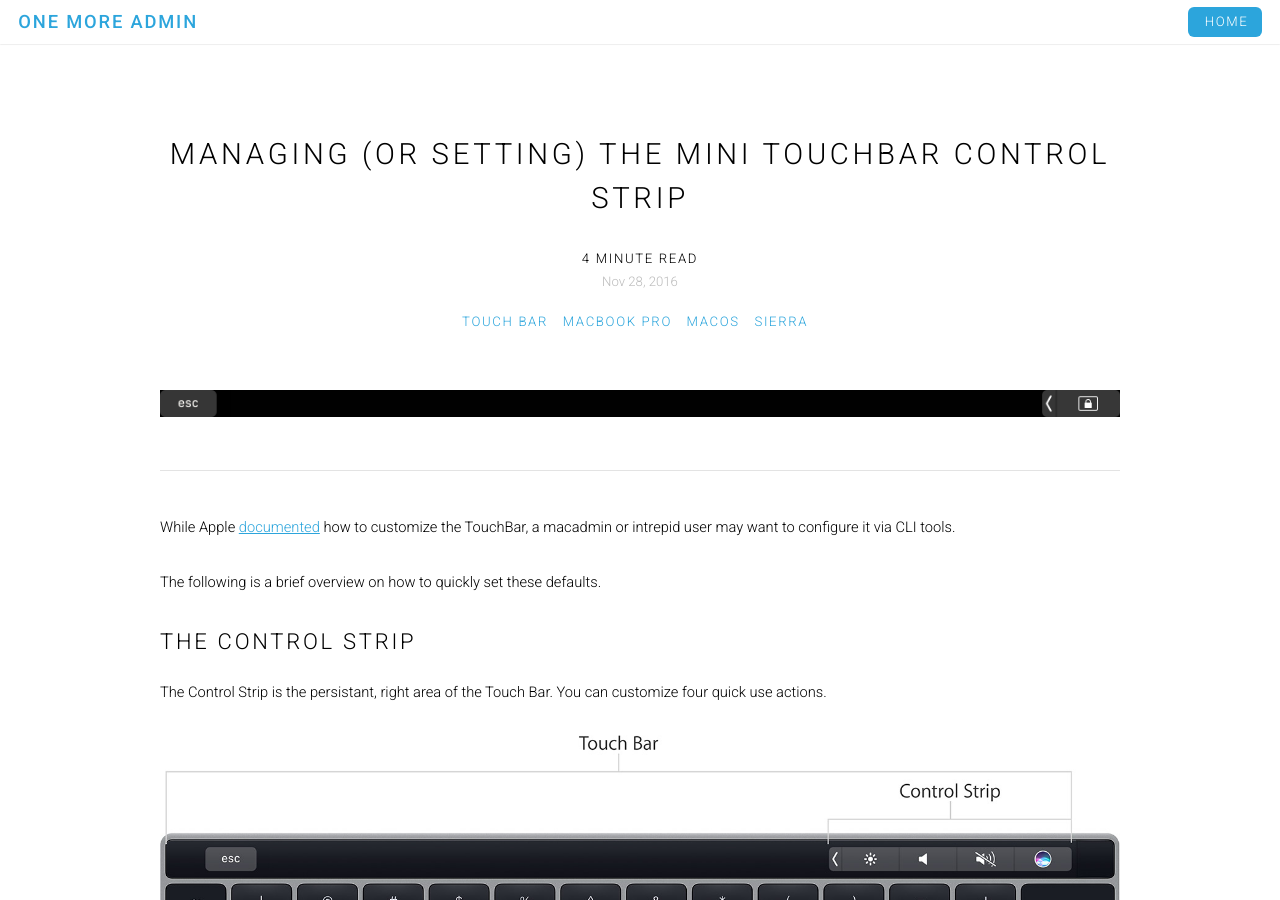
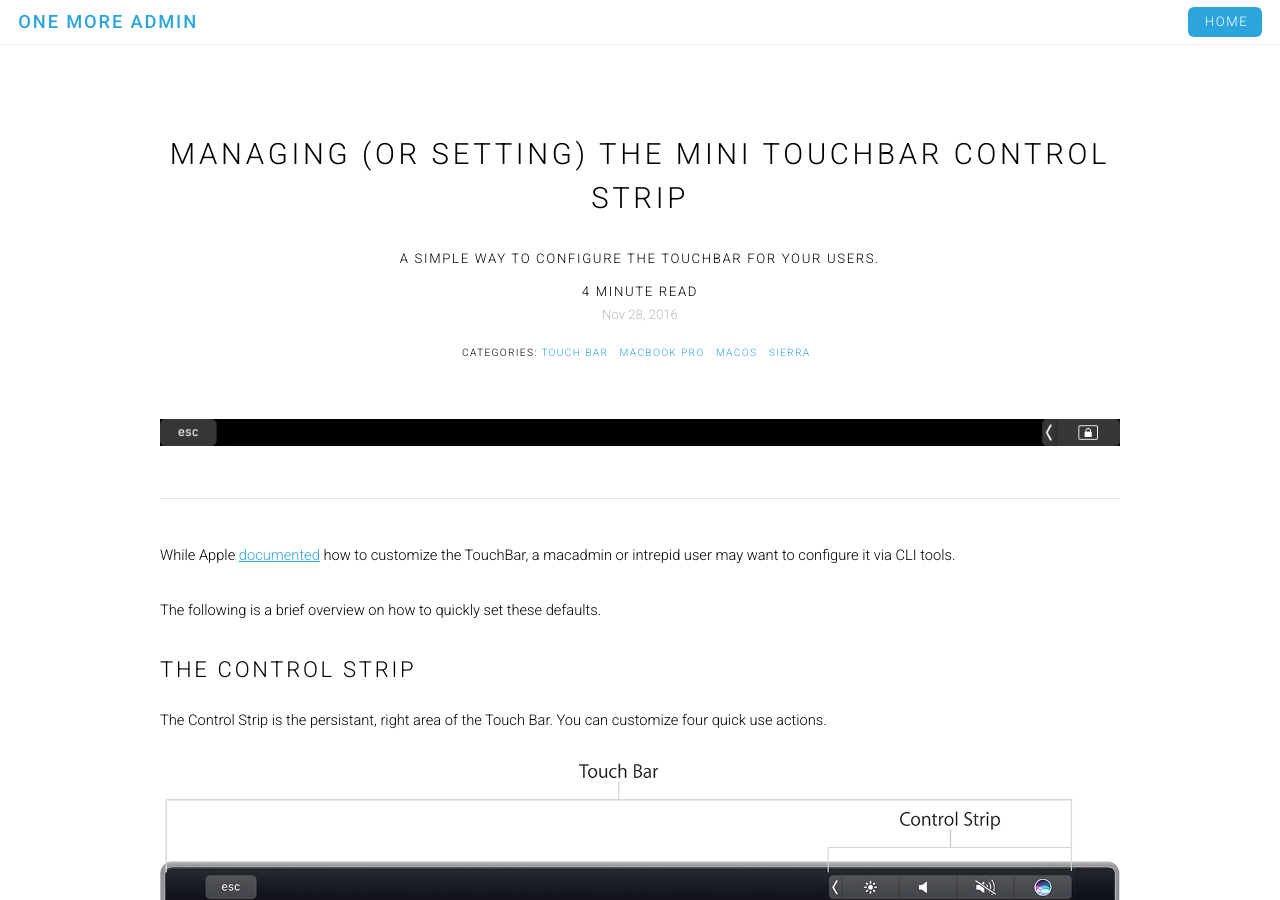
Before and after one commit to erikng/blog.eriknicolasgomez.com, a Jekyll site: the page built from _posts/2016-11-28-managing_mini_bar.md, in a window 1280 px wide and 900 px high. Built offline with Jekyll 4.4.1, drawn with Linux system fonts in a browser that asks for light colours; comment, search, counter and statistics services are not loaded.

Commit message:
add description to post

```diff
--- a/_layouts/post.html
+++ b/_layouts/post.html
@@ -5,6 +5,7 @@
     <article class="container">
         <header class="major">
             <h2 class="post-title">{{ page.title }}</h2>
+            <h5 class="post-description">{{ page.description }}</h5>
 			<h5>
 				{% capture words %}
 				  {{ page.content | number_of_words }}
@@ -14,11 +15,12 @@
 				{% endunless %}
 			</h5>
                 <p class="post-meta">{{ page.date | date: "%b %-d, %Y" }}{% if page.author %} • {{ page.author }}{% endif %}{% if page.meta %} • {{ page.meta }}{% endif %}</p>
-			<h5>
+			<h6>
+			Categories:
 			  {% for tag in page.tags %}
 				<a href="/tags#{{ tag | replace: ' ','+'}}">{{ tag }}&nbsp;&nbsp;</a>
 			  {% endfor %}
-			</h5>
+			</h6>
         </header>
 
         <section class="post-content">
```
